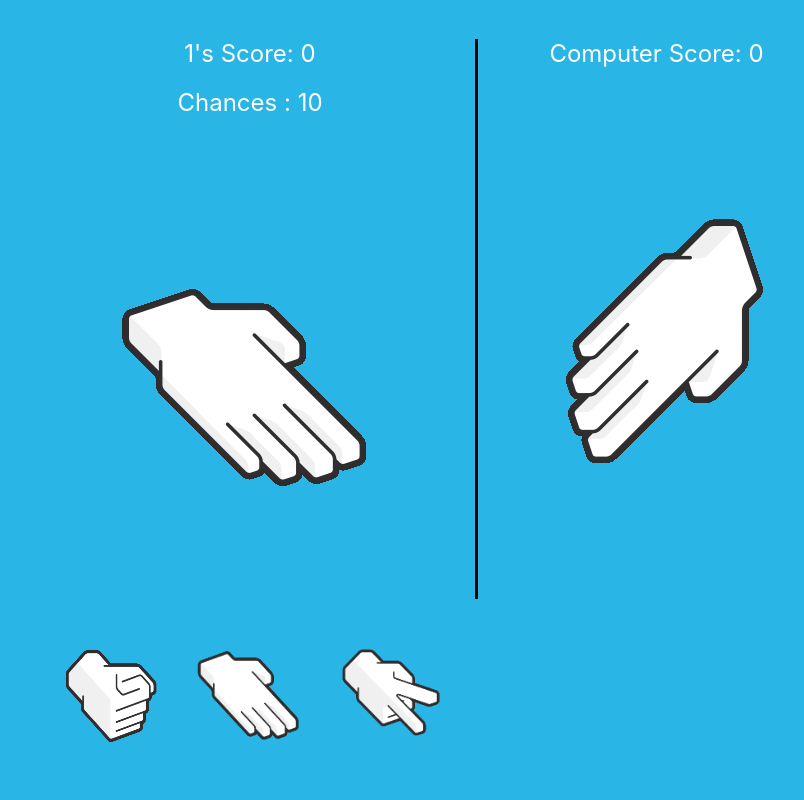
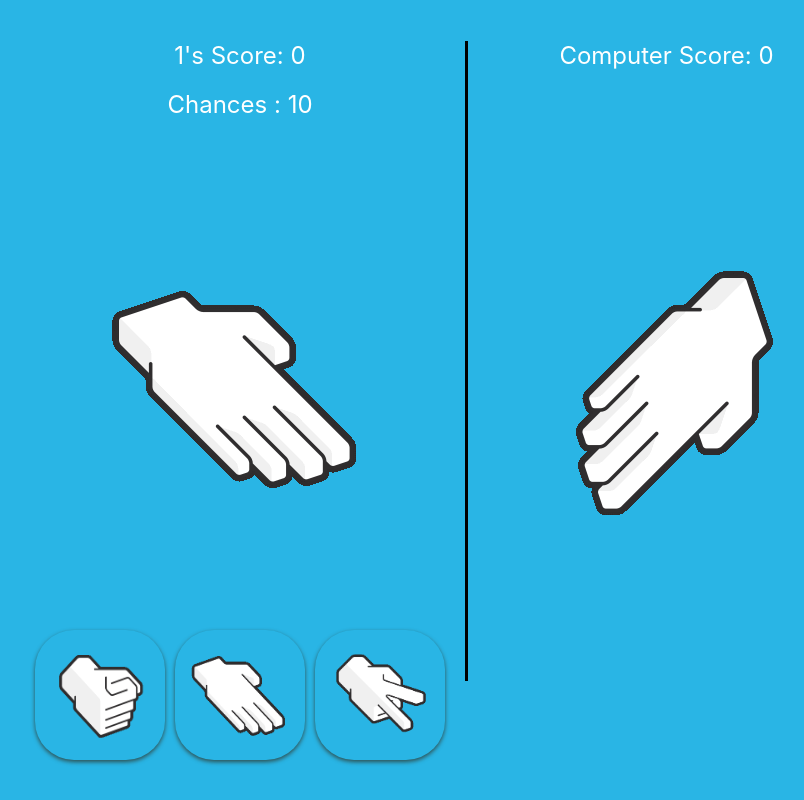
Before and after one commit to sr-nirmal/rps_1, a React (Create React App) app in the folder frontend/: page /main-page/1 in a window 1280 px wide. Shown: the whole page, without its empty margins (210-1014 px from the left). Built offline with nearby package versions, Linux system fonts and the light colour scheme.

Commit message:
4 commit

```diff
--- a/frontend/src/pages/MainPage.css
+++ b/frontend/src/pages/MainPage.css
@@ -7,6 +7,7 @@
   display: flex;
   justify-content: center;
   align-items: center;
+  flex-direction: row;
 }
 
 .game-container {
@@ -17,7 +18,7 @@
 
 .divider {
   width: 3px;
-  height: 70vh; /* Adjust the height of the divider */
+  height: 80vh; /* Adjust the height of the divider */
   background-color: #000000; /* Black color for the divider */
   margin: 0 20px;
 }
@@ -48,6 +49,9 @@
   gap: 10px;
 }
 
+.score-space{
+  height: 50px;;
+}
 .game-button {
   width: 130px;
   height: auto;
@@ -61,6 +65,19 @@
 .button-image {
   width: 100%;
   height: 100%;
+}
+
+.output-image{
+  width: 320px;
+  height: 320px;
+}
+.computer-side{
+  display: flex;
+  flex-direction: row;
+}
+
+.computer-gap{
+  width: 20px;
 }
 
 .result-box{
@@ -87,3 +104,33 @@
   margin:20px;
 
 }
+
+
+
+.game-section button {
+  background-color: #29b5e5;
+  color: white;
+  border: none;
+  padding: 5px;
+  font-size: 31px;
+  height: 130px;
+  width: 130px;
+  box-shadow: 0 2px 4px darkslategray;
+  cursor: pointer;
+  transition: all 0.2s ease;
+}
+
+.game-section button:active {
+  background-color: #29b5e5;
+  box-shadow: 0 0 2px darkslategray;
+  transform: translateY(2px);
+}
+
+.game-section button:hover{
+  box-shadow: 1px 1px 10px darkslategray;
+  transition: all 0.2s ease;
+}
+
+.round-4 {
+  border-radius: 30%;
+}
--- a/frontend/src/pages/MainPage.jsx
+++ b/frontend/src/pages/MainPage.jsx
@@ -80,13 +80,13 @@ const MainPage = () => {
   function ChoiceButtons(){
     return(
       <div className="buttons-container">
-        <button className="game-button" onClick={() => handleUserChoice(rock)} disabled={isButtonDisabled}>
+        <button className="game-button round-4" onClick={() => handleUserChoice(rock)} disabled={isButtonDisabled}>
           <img src={rockImageL} alt="Rock" className="button-image" />
         </button>
-        <button className="game-button" onClick={() => handleUserChoice(paper)} disabled={isButtonDisabled} >
+        <button className="game-button round-4" onClick={() => handleUserChoice(paper)} disabled={isButtonDisabled} >
           <img src={paperImageL} alt="Paper" className="button-image" />
         </button>
-        <button className="game-button" onClick={() => handleUserChoice(scissor)} disabled={isButtonDisabled}>
+        <button className="game-button round-4" onClick={() => handleUserChoice(scissor)} disabled={isButtonDisabled}>
           <img src={scissorsImageL} alt="Scissors" className="button-image" />
         </button>
 
@@ -116,10 +116,10 @@ const MainPage = () => {
         <div className="score-label">Chances : {chances} </div>
           <div className="user-gif">
 
-          {userMove === -1 && <img src={userGif} alt="Rock" className="button-image" /> }
-          {userMove === 0 && <img src={rockImageL} alt="Rock" className="button-image" /> }
-          {userMove === 1 && <img src={paperImageL} alt="Paper" className="button-image" /> }
-          {userMove === 2 && <img src={scissorsImageL} alt="Scissors" className="button-image" /> }
+          {userMove === -1 && <img src={userGif} alt="Rock" className=".output-image" /> }
+          {userMove === 0 && <img src={rockImageL} alt="Rock" className=".output-image" /> }
+          {userMove === 1 && <img src={paperImageL} alt="Paper" className=".output-image" /> }
+          {userMove === 2 && <img src={scissorsImageL} alt="Scissors" className=".output-image" /> }
 
 
 
@@ -131,18 +131,21 @@ const MainPage = () => {
         </div>
 
         <div className="divider"></div>
+        <div className="computer-side">
+          <div className="computer-gap"></div>
+          <div className="game-section">
+            <div className="score-label">Computer Score: {computerScore}</div>
+            <div className="score-space"> </div>
+            <div className="computer-gif">
 
-        <div className="game-section">
-          <div className="score-label">Computer Score: {computerScore}</div>
-          <div className="computer-gif">
+            {computerMove === -1 && <img src={computerGif} alt="Rock" className=".output-image" />}
+            {computerMove === 0 && <img src={rockImageR} alt="Rock" className=".output-image" />}
+            {computerMove === 1 && <img src={paperImageR} alt="Rock" className="output-image" />}
+            {computerMove === 2 && <img src={scissorsImageR} alt="Rock" className=".output-image" />}
 
-          {computerMove === -1 && <img src={computerGif} alt="Rock" className="button-image" />}
-          {computerMove === 0 && <img src={rockImageR} alt="Rock" className="button-image" />}
-          {computerMove === 1 && <img src={paperImageR} alt="Rock" className="button-image" />}
-          {computerMove === 2 && <img src={scissorsImageR} alt="Rock" className="button-image" />}
+            </div>
 
           </div>
-
         </div>
       </div>
       {userMove !== -1 && computerMove !== -1 && showResultPopup && <div className='result-box'/>&& <ResultPopup/> }
```
Also changed, not shown: 1 other file (tests, documents, lock files or other folders).
